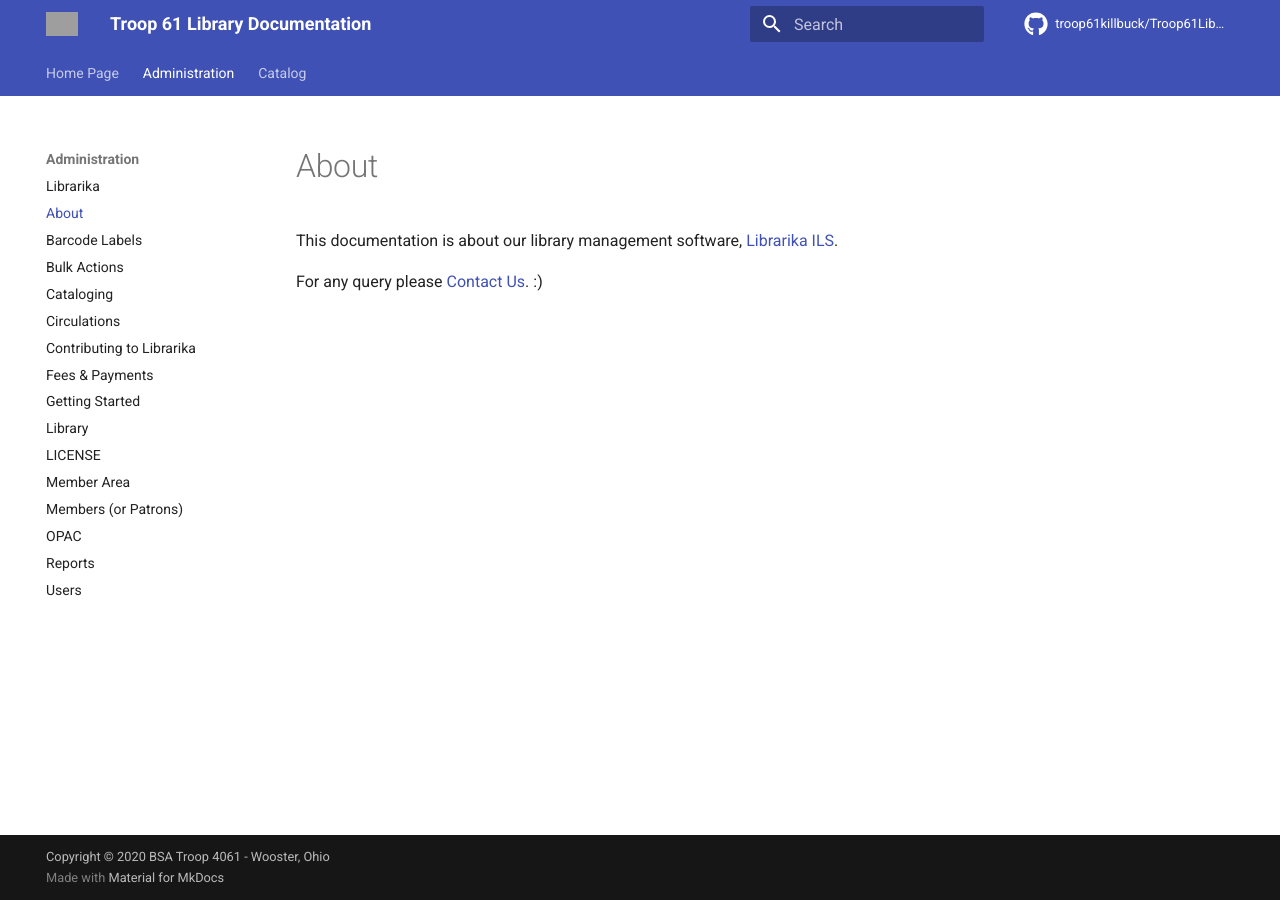
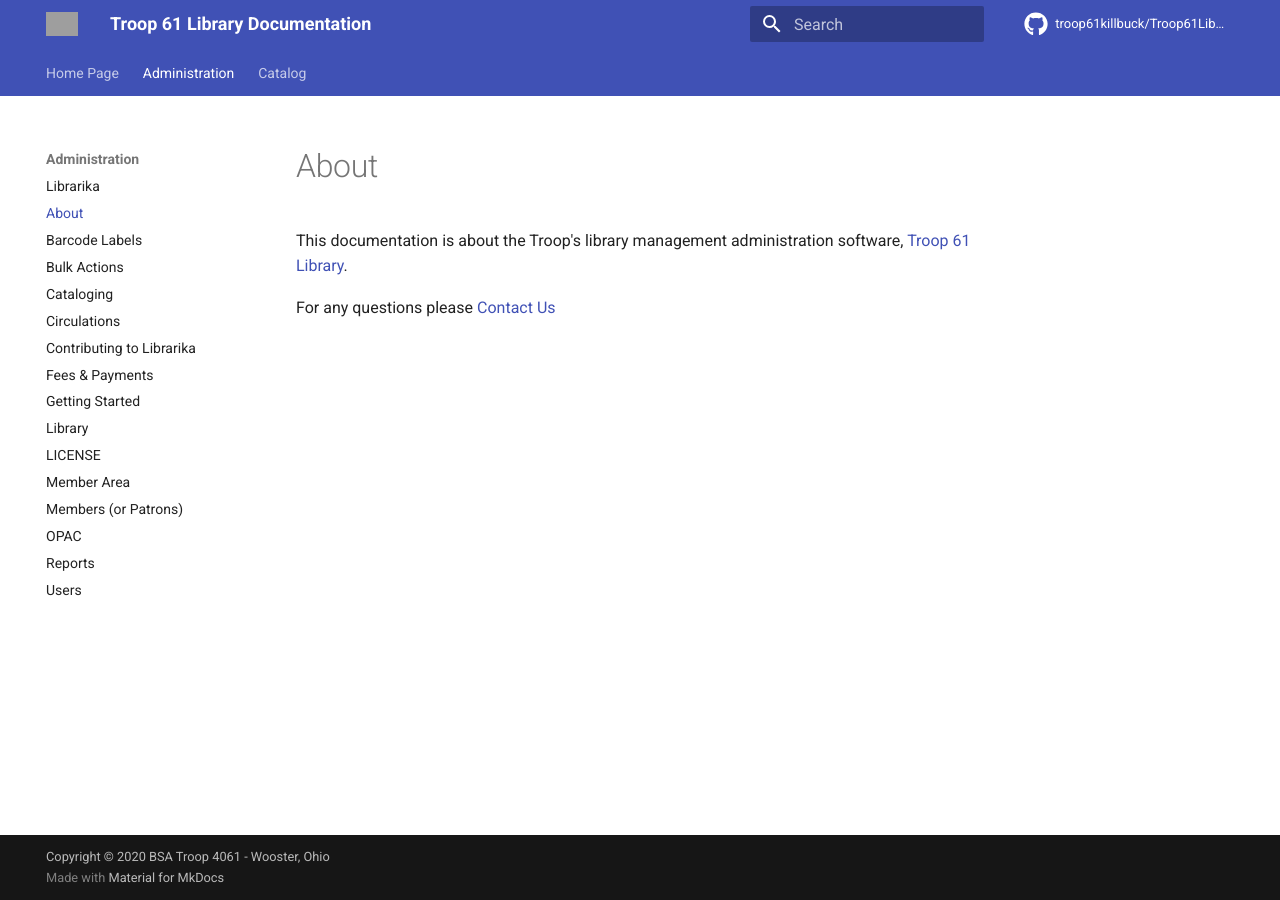
Before and after one commit to jackveney/Troop61LibraryDocs, an MkDocs documentation site: the page built from docs/Administration/about.md, in a window 1280 px wide. Built offline with MkDocs 1.6.1 and Material for MkDocs 9.7.7, drawn with Linux system fonts in a browser that asks for light colours; comment, search, counter and statistics services are not loaded; grey boxes are pictures that could not be loaded.

Commit message:
Update about.md

```diff
--- a/docs/Administration/about.md
+++ b/docs/Administration/about.md
@@ -1,7 +1,7 @@
 # About
 
-This documentation is about our library management software, [Librarika ILS](https://librarika.com).
+This documentation is about the Troop's library management administration software, [Troop 61 Library](https://troop61killbuck.org/library/admin).
 
 
 
-For any query please [Contact Us](https://librarika.com/spages/contact).   :)
+For any questions please [Contact Us](https://troop61killbuck.org/library/contact-us.php)
```
